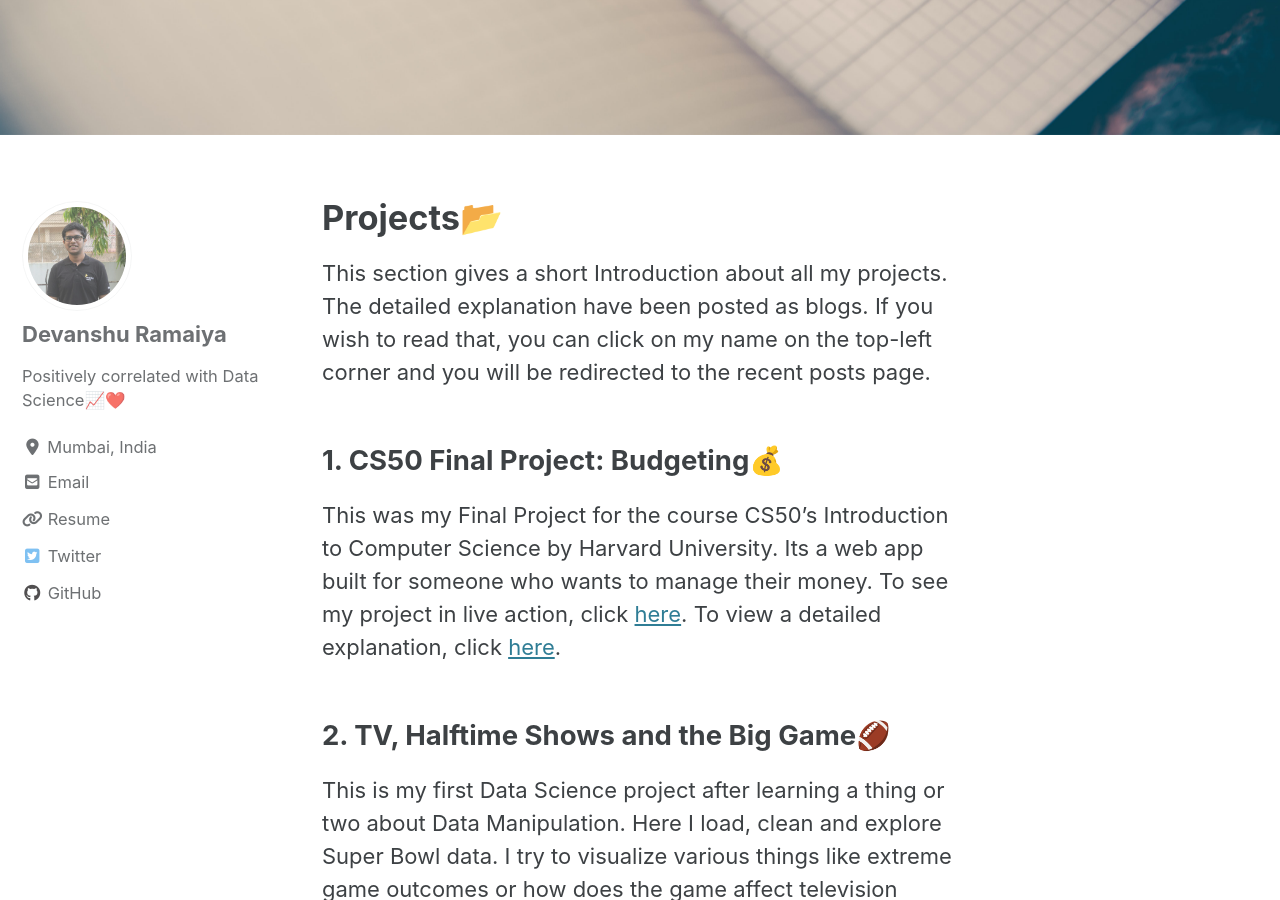
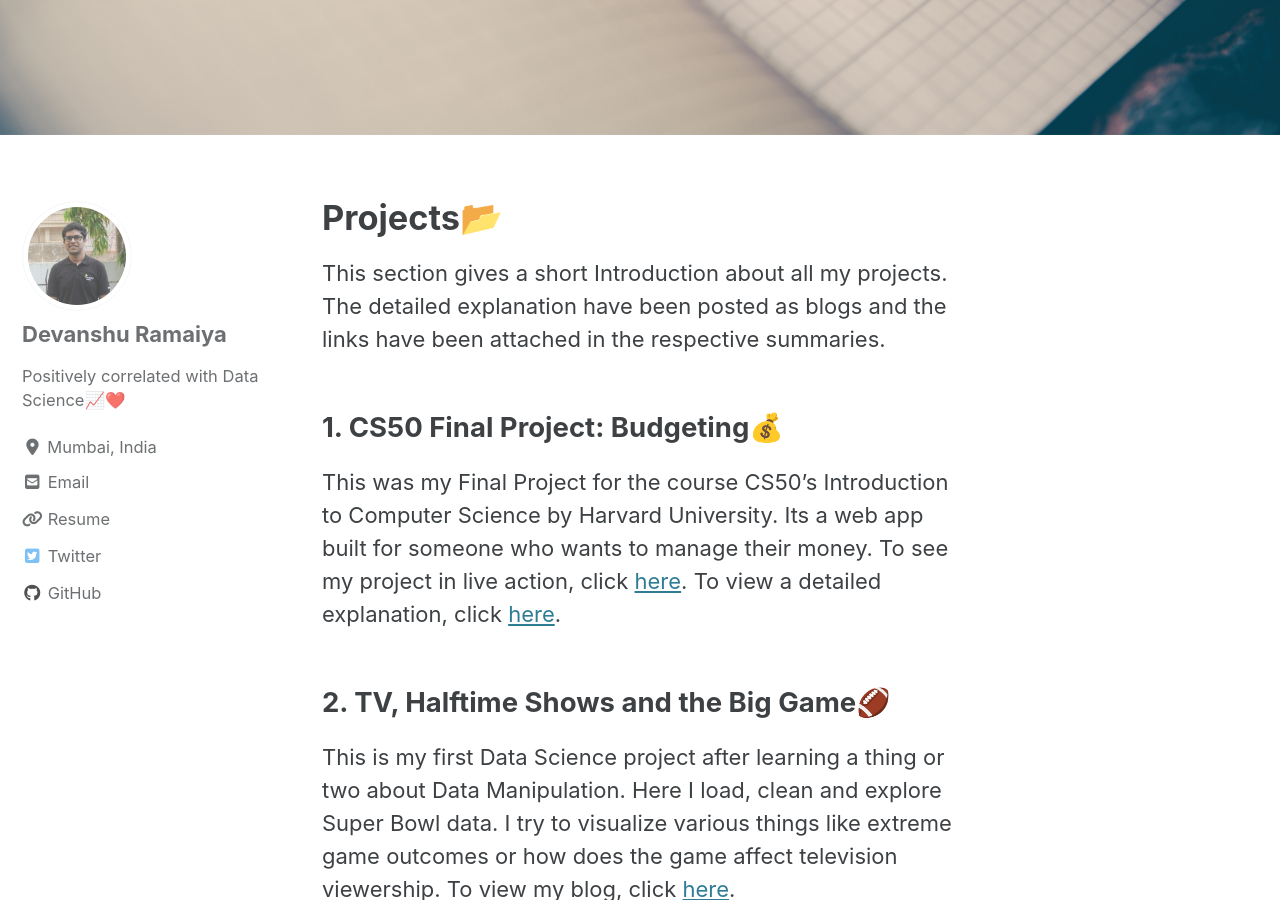
Before and after one commit to devanshu125/devanshu125.github.io, a Jekyll site: the page built from _pages/Projects.md, in a window 1280 px wide and 900 px high, scrolled down 806 px. Built offline with Jekyll 4.4.1, drawn with Linux system fonts in a browser that asks for light colours; cached includes are drawn as plain includes; nearby versions of some CDN libraries.

Commit message:
Updated projects section

```diff
--- a/_pages/Projects.md
+++ b/_pages/Projects.md
@@ -7,10 +7,7 @@ header:
   image: "/images/checklist.jpg"
 ---
 
-This section gives a short Introduction about all my projects. The detailed
-explanation have been posted as blogs. If you wish to read that, you can click
-on my name on the top-left corner and you will be redirected to the recent posts
-page.
+This section gives a short Introduction about all my projects. The detailed explanation have been posted as blogs and the links have been attached in the respective summaries.
 
 ## 1. CS50 Final Project: Budgeting💰
 This was my Final Project for the course CS50's Introduction to Computer Science
```
